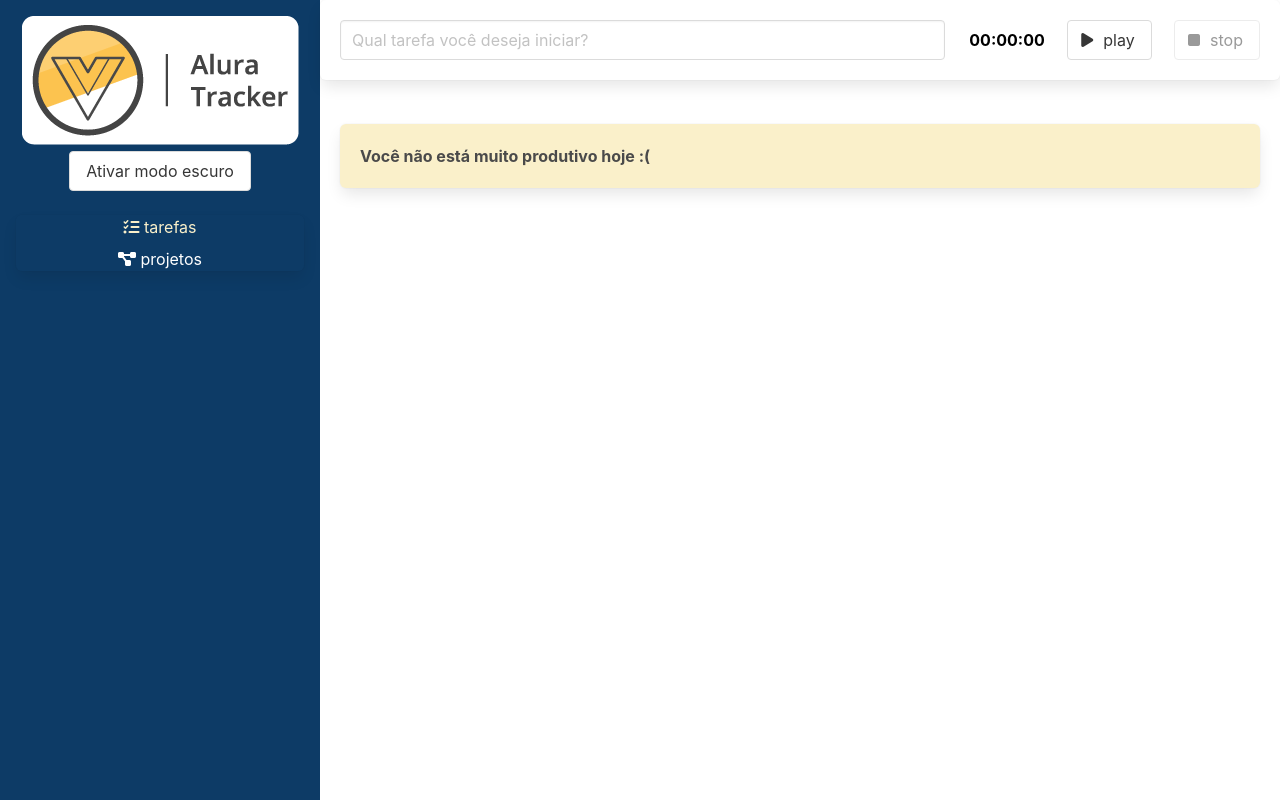
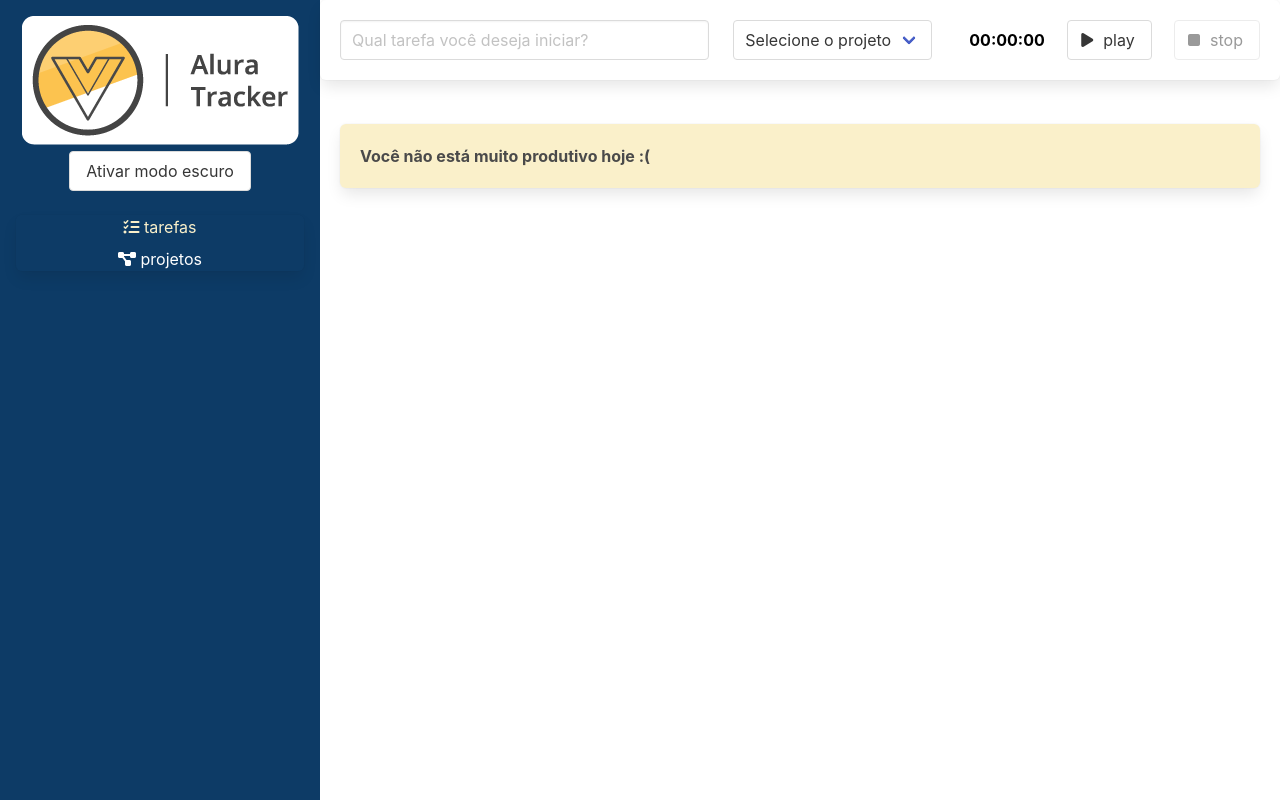
Before and after one commit to belamacedo/vue-tracker, a Vue app: page /#/ in a window 1280 px wide. Built offline with nearby package versions, Linux system fonts and the light colour scheme.

Commit message:
feat: modificando o estado

```diff
--- a/src/components/Formulario.vue
+++ b/src/components/Formulario.vue
@@ -2,7 +2,7 @@
 	<div class="box formulario">
 		<div class="columns">
 			<div
-				class="column is-8"
+				class="column is-5"
 				role="form"
 				aria-label="Forumário para criação de uma nova tarefa"
 			>
@@ -13,6 +13,20 @@
 					v-model="descricao"
 				/>
 			</div>
+			<div class="column is-3">
+				<div class="select">
+					<select v-model="idProjeto">
+						<option value="">Selecione o projeto</option>
+						<option
+							:value="projeto.id"
+							v-for="projeto in projetos"
+							:key="projeto.id"
+						>
+							{{ projeto.nome }}
+						</option>
+					</select>
+				</div>
+			</div>
 			<div class="column">
 				<Temporizador @aoTemporizadorFinalizado="finalizarTarefa" />
 			</div>
@@ -21,8 +35,10 @@
 </template>
 
 <script lang="ts">
-import { defineComponent } from 'vue';
+import { computed, defineComponent } from 'vue';
+import { useStore } from 'vuex';
 import Temporizador from './Temporizador.vue';
+import { key } from '@/store';
 
 export default defineComponent({
 	// eslint-disable-next-line vue/multi-word-component-names
@@ -32,6 +48,7 @@
 	data() {
 		return {
 			descricao: '',
+			idProjeto: '',
 		};
 	},
 	methods: {
@@ -39,9 +56,16 @@
 			this.$emit('aoSalvarTarefa', {
 				duracaoEmSegundos: tempoDecorrido,
 				descricao: this.descricao,
+				projeto: this.projetos.find((proj) => proj.id == this.idProjeto),
 			});
 			this.descricao = '';
 		},
+	},
+	setup() {
+		const store = useStore(key);
+		return {
+			projetos: computed(() => store.state.projetos),
+		};
 	},
 });
 </script>
--- a/src/interfaces/ITarefas.ts
+++ b/src/interfaces/ITarefas.ts
@@ -1,4 +1,7 @@
+import IProjeto from './IProjeto';
+
 export default interface ITarefa {
 	duracaoEmSegundos: number;
 	descricao: string;
+	projeto: IProjeto;
 }
--- a/src/main.ts
+++ b/src/main.ts
@@ -3,5 +3,6 @@
 
 import '@fortawesome/fontawesome-free/css/all.css';
 import roteador from './roteador';
+import { key, store } from './store';
 
-createApp(App).use(roteador).mount('#app');
+createApp(App).use(roteador).use(store, key).mount('#app');
--- a/src/store/index.ts
+++ b/src/store/index.ts
@@ -1,6 +1,6 @@
 import IProjeto from '@/interfaces/IProjeto';
 import { InjectionKey } from 'vue';
-import { createStore } from 'vuex';
+import { createStore, Store } from 'vuex';
 
 interface Estado {
 	projetos: IProjeto[];
```
